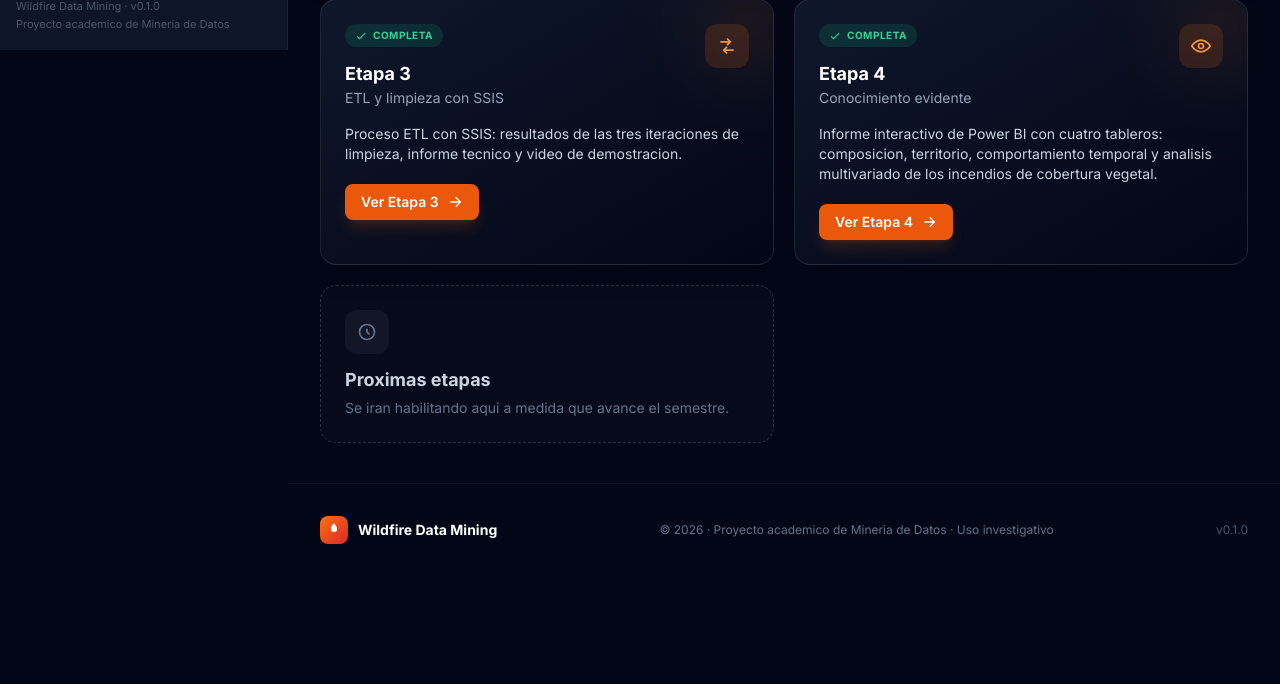
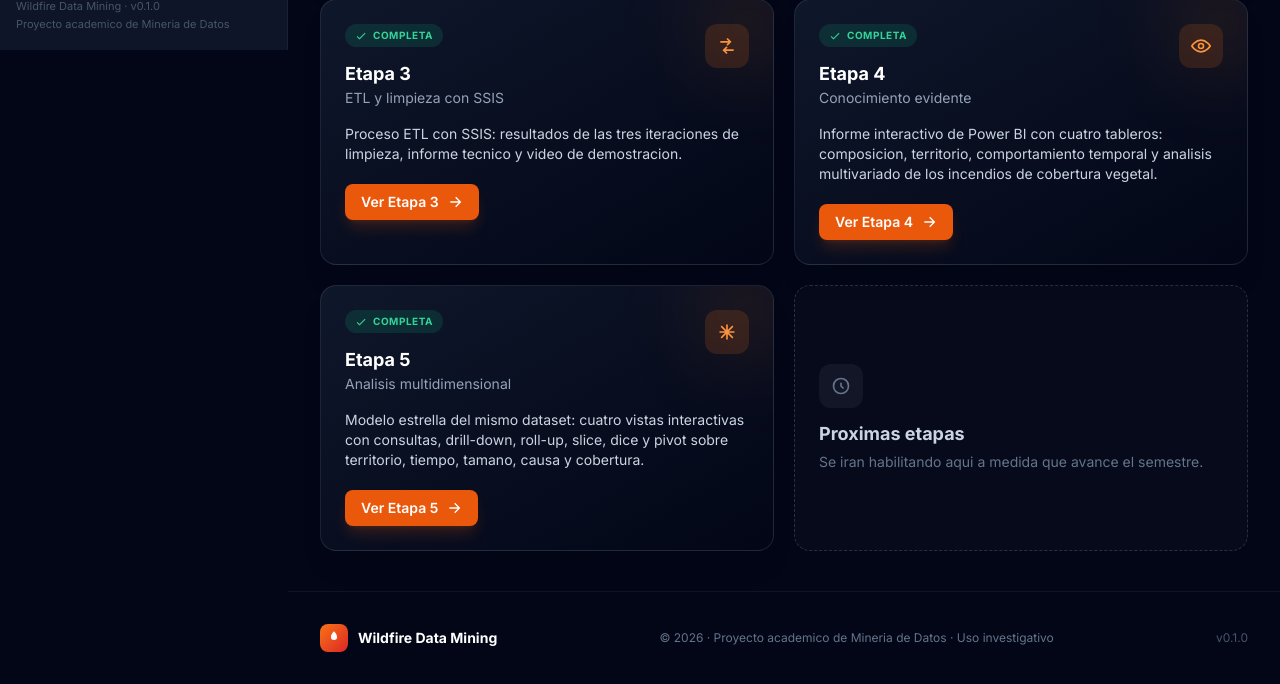
Before and after one commit to sgora96/wildfire-data-mining, a Flask app: page / in a window 1280 px wide. Shown: the part 750-1434 px from the top of the page. Before the commit the page ends 1294 px from the top, so only its background shows below. Run offline with Flask 3, Linux system fonts and the light colour scheme; some libraries are stand-ins or nearby versions.

Commit message:
feat(etapa5): tarjeta de inicio y seccion del readme

```diff
--- a/app/templates/index.html
+++ b/app/templates/index.html
@@ -148,6 +148,34 @@
       <a href="{{ url_for('etapa4.conocimiento') }}"
          class="relative mt-5 inline-flex items-center gap-2 rounded-lg bg-ember-600 px-4 py-2 text-sm font-semibold text-white shadow-lg shadow-ember-600/20 transition hover:bg-ember-500">
         Ver Etapa 4
+        <svg class="h-4 w-4" viewBox="0 0 24 24" fill="none" stroke="currentColor" stroke-width="2"><path d="M5 12h14M13 5l7 7-7 7"/></svg>
+      </a>
+    </article>
+
+    <!-- Etapa 5 -->
+    <article class="group relative overflow-hidden rounded-2xl border border-white/10 bg-gradient-to-br from-ash-900 to-ash-950 p-6 shadow-xl transition hover:border-ember-500/40">
+      <div class="absolute -right-8 -top-8 h-28 w-28 rounded-full bg-ember-500/10 blur-2xl transition group-hover:bg-ember-500/20"></div>
+      <div class="relative flex items-start justify-between gap-3">
+        <div>
+          <span class="inline-flex items-center gap-1.5 rounded-full bg-emerald-500/15 px-2.5 py-1 text-[10px] font-bold uppercase tracking-wider text-emerald-400">
+            <svg class="h-3 w-3" viewBox="0 0 24 24" fill="currentColor"><path d="M9 16.2 4.8 12l-1.4 1.4L9 19 21 7l-1.4-1.4z"/></svg>
+            Completa
+          </span>
+          <h3 class="mt-3 text-lg font-bold text-white">Etapa 5</h3>
+          <p class="text-sm text-slate-400">Analisis multidimensional</p>
+        </div>
+        <span class="grid h-11 w-11 shrink-0 place-items-center rounded-xl bg-ember-500/15 text-ember-400">
+          <svg class="h-5 w-5" viewBox="0 0 24 24" fill="none" stroke="currentColor" stroke-width="2"><path d="M12 3v18M3 12h18M5 5l14 14M19 5 5 19"/></svg>
+        </span>
+      </div>
+      <p class="relative mt-4 text-sm text-slate-300">
+        Modelo estrella del mismo dataset: cuatro vistas interactivas con consultas,
+        drill-down, roll-up, slice, dice y pivot sobre territorio, tiempo, tamano,
+        causa y cobertura.
+      </p>
+      <a href="{{ url_for('etapa5.multidimensional') }}"
+         class="relative mt-5 inline-flex items-center gap-2 rounded-lg bg-ember-600 px-4 py-2 text-sm font-semibold text-white shadow-lg shadow-ember-600/20 transition hover:bg-ember-500">
+        Ver Etapa 5
         <svg class="h-4 w-4" viewBox="0 0 24 24" fill="none" stroke="currentColor" stroke-width="2"><path d="M5 12h14M13 5l7 7-7 7"/></svg>
       </a>
     </article>
```
Also changed, not shown: README.md.
